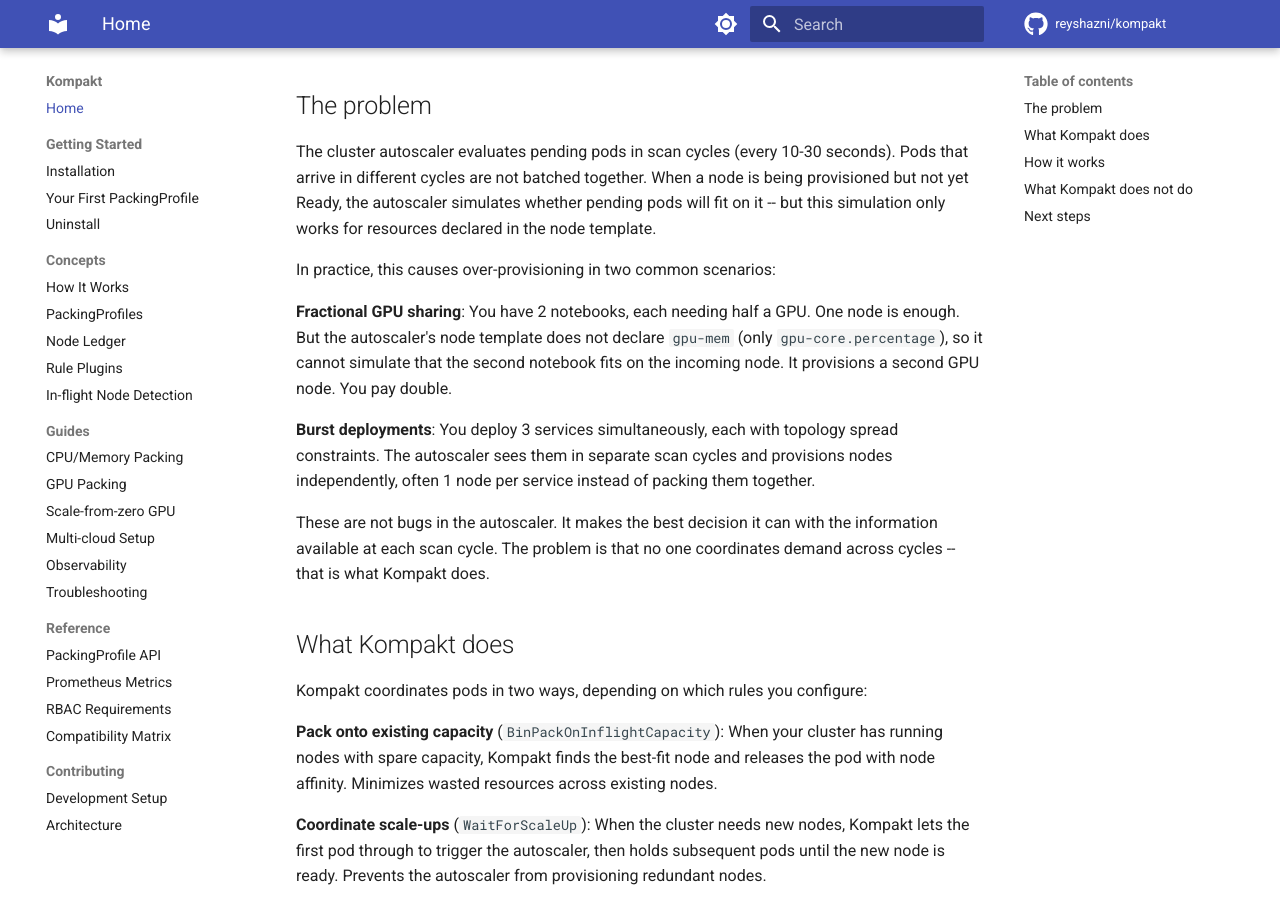
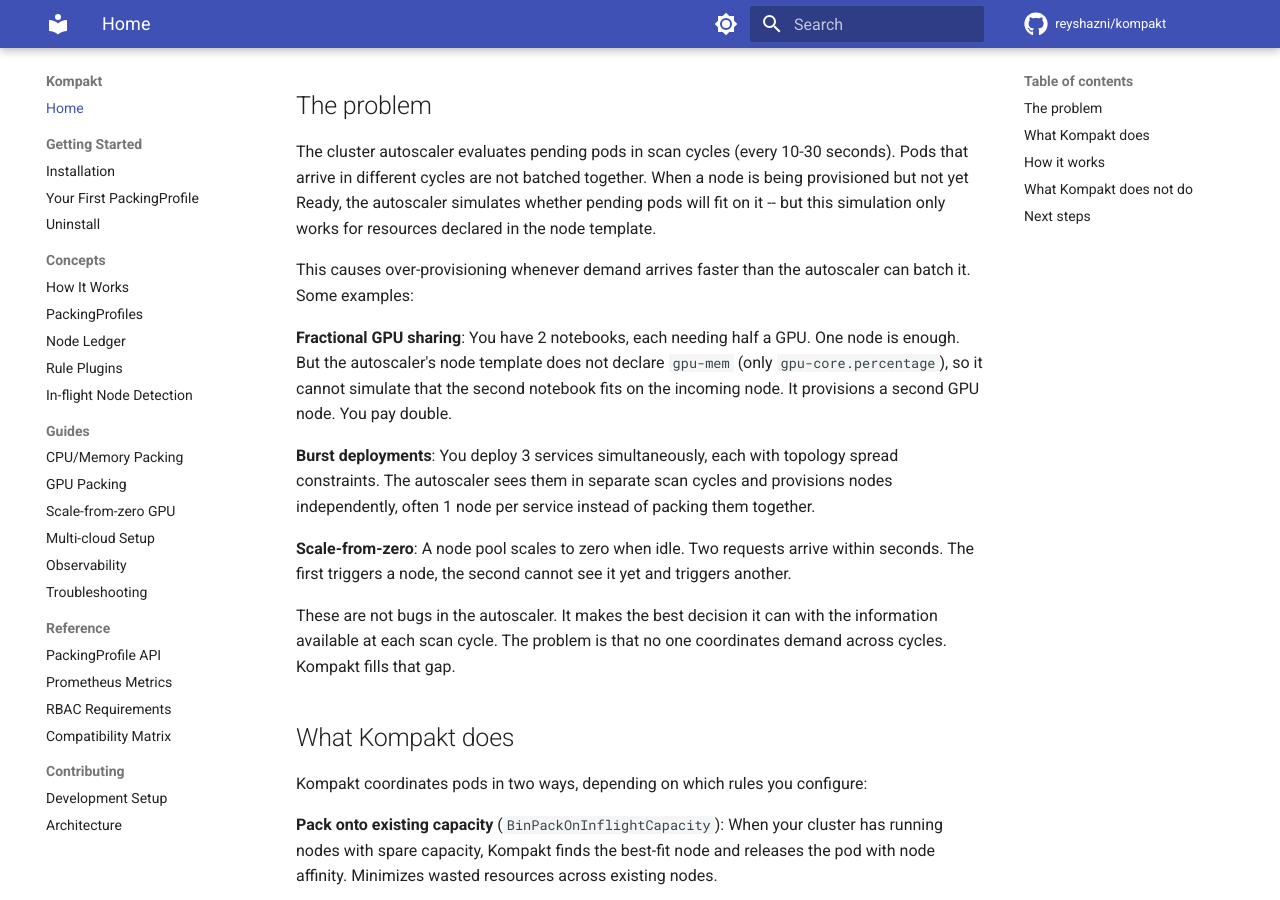
Before and after one commit to reyshazni/kompakt, an MkDocs documentation site: the page built from docs/index.md, in a window 1280 px wide and 900 px high, scrolled down 418 px. Built offline with MkDocs 1.6.1 and Material for MkDocs 9.7.7, drawn with Linux system fonts in a browser that asks for light colours; comment, search, counter and statistics services are not loaded.

Commit message:
docs: broaden problem statement, add scale-from-zero

```diff
--- a/docs/index.md
+++ b/docs/index.md
@@ -13,13 +13,15 @@
 
 The cluster autoscaler evaluates pending pods in scan cycles (every 10-30 seconds). Pods that arrive in different cycles are not batched together. When a node is being provisioned but not yet Ready, the autoscaler simulates whether pending pods will fit on it -- but this simulation only works for resources declared in the node template.
 
-In practice, this causes over-provisioning in two common scenarios:
+This causes over-provisioning whenever demand arrives faster than the autoscaler can batch it. Some examples:
 
 **Fractional GPU sharing**: You have 2 notebooks, each needing half a GPU. One node is enough. But the autoscaler's node template does not declare `gpu-mem` (only `gpu-core.percentage`), so it cannot simulate that the second notebook fits on the incoming node. It provisions a second GPU node. You pay double.
 
 **Burst deployments**: You deploy 3 services simultaneously, each with topology spread constraints. The autoscaler sees them in separate scan cycles and provisions nodes independently, often 1 node per service instead of packing them together.
 
-These are not bugs in the autoscaler. It makes the best decision it can with the information available at each scan cycle. The problem is that no one coordinates demand across cycles -- that is what Kompakt does.
+**Scale-from-zero**: A node pool scales to zero when idle. Two requests arrive within seconds. The first triggers a node, the second cannot see it yet and triggers another.
+
+These are not bugs in the autoscaler. It makes the best decision it can with the information available at each scan cycle. The problem is that no one coordinates demand across cycles. Kompakt fills that gap.
 
 ## What Kompakt does
 
```
